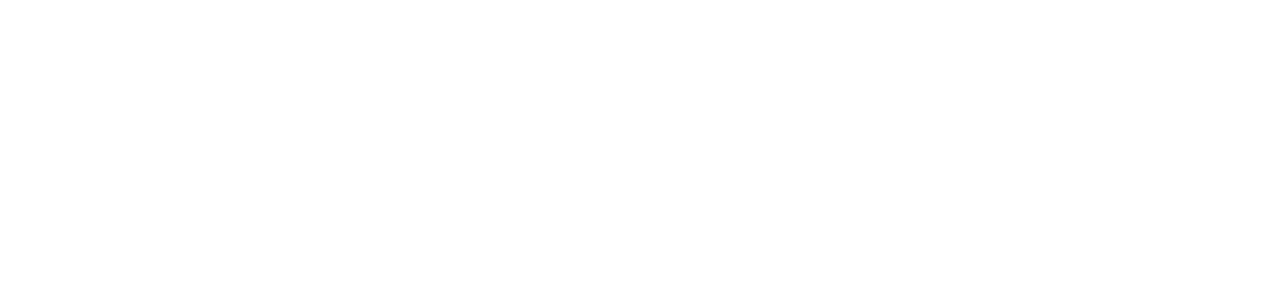
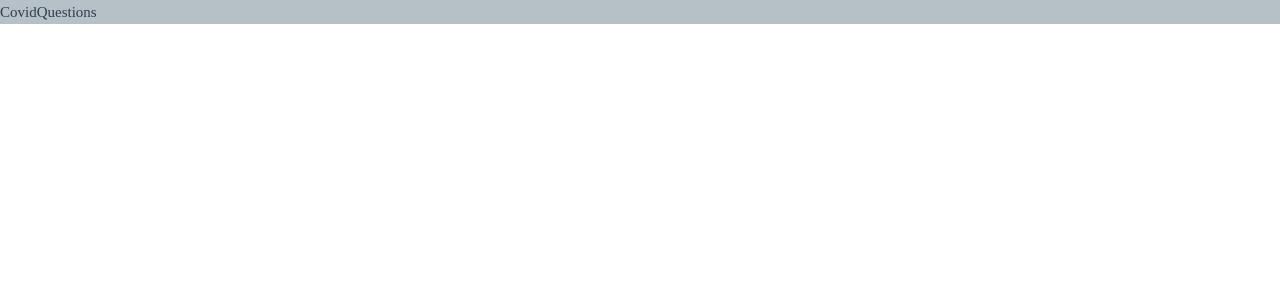
Before and after one commit to nugo128/Covid-Questionaire, a Vue app: page /covid-questions in a window 1280 px wide. Before the commit this address had no page. Shown: the top 300 px of the page. Built offline with nearby package versions, Linux system fonts and the light colour scheme.

Commit message:
feat: add covid questions page

```diff
--- /dev/null
+++ b/src/pages/CovidQuestions.vue
@@ -0,0 +1 @@
+<template>CovidQuestions</template>
--- a/src/router/index.js
+++ b/src/router/index.js
@@ -1,7 +1,7 @@
 import { createRouter, createWebHistory } from "vue-router";
 import StartingPage from "../pages/StartingPage.vue";
 import PersonalInfo from "../pages/PersonalInfo.vue";
-
+import CovidQuestions from "../pages/CovidQuestions.vue";
 const router = createRouter({
   history: createWebHistory(import.meta.env.BASE_URL),
   routes: [
@@ -15,6 +15,11 @@
       name: "PersonalInformation",
       component: PersonalInfo,
     },
+    {
+      path: "/covid-questions",
+      name: "CovidQuestions",
+      component: CovidQuestions,
+    },
   ],
 });
 
```
